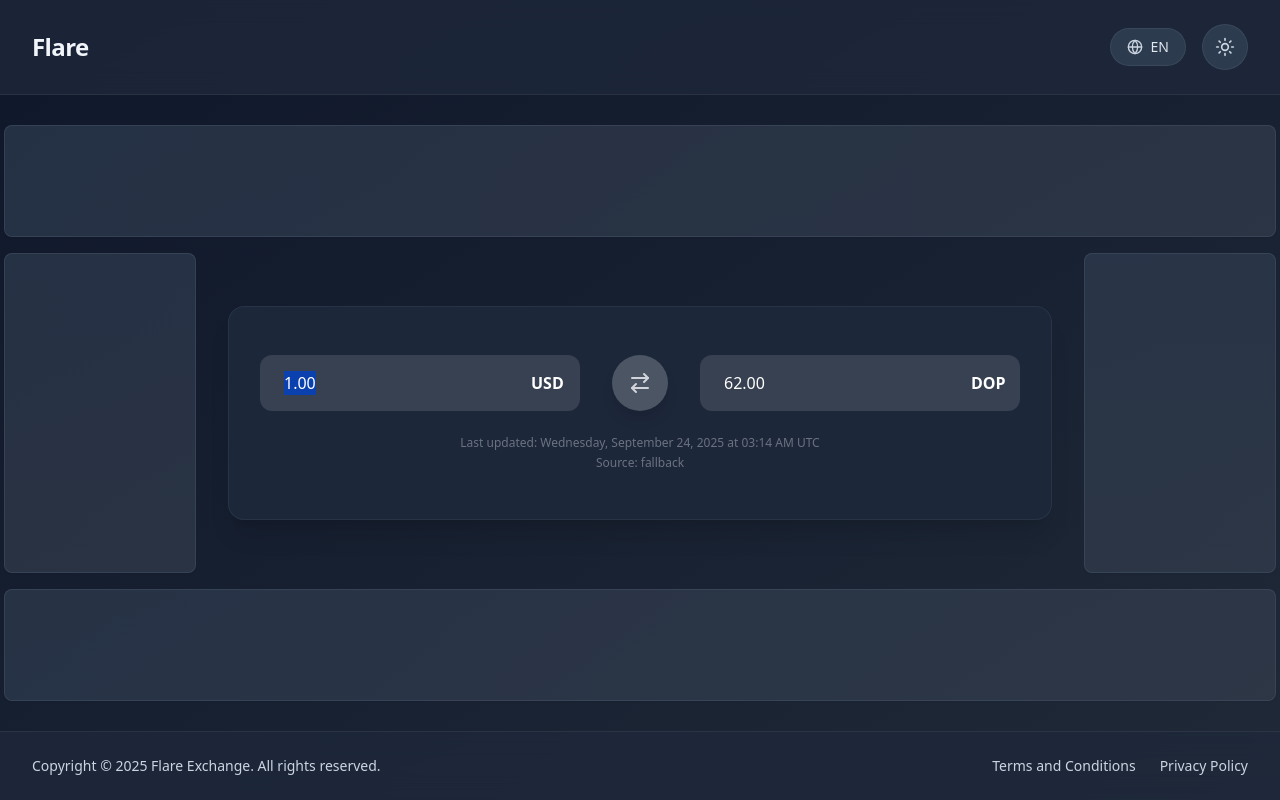
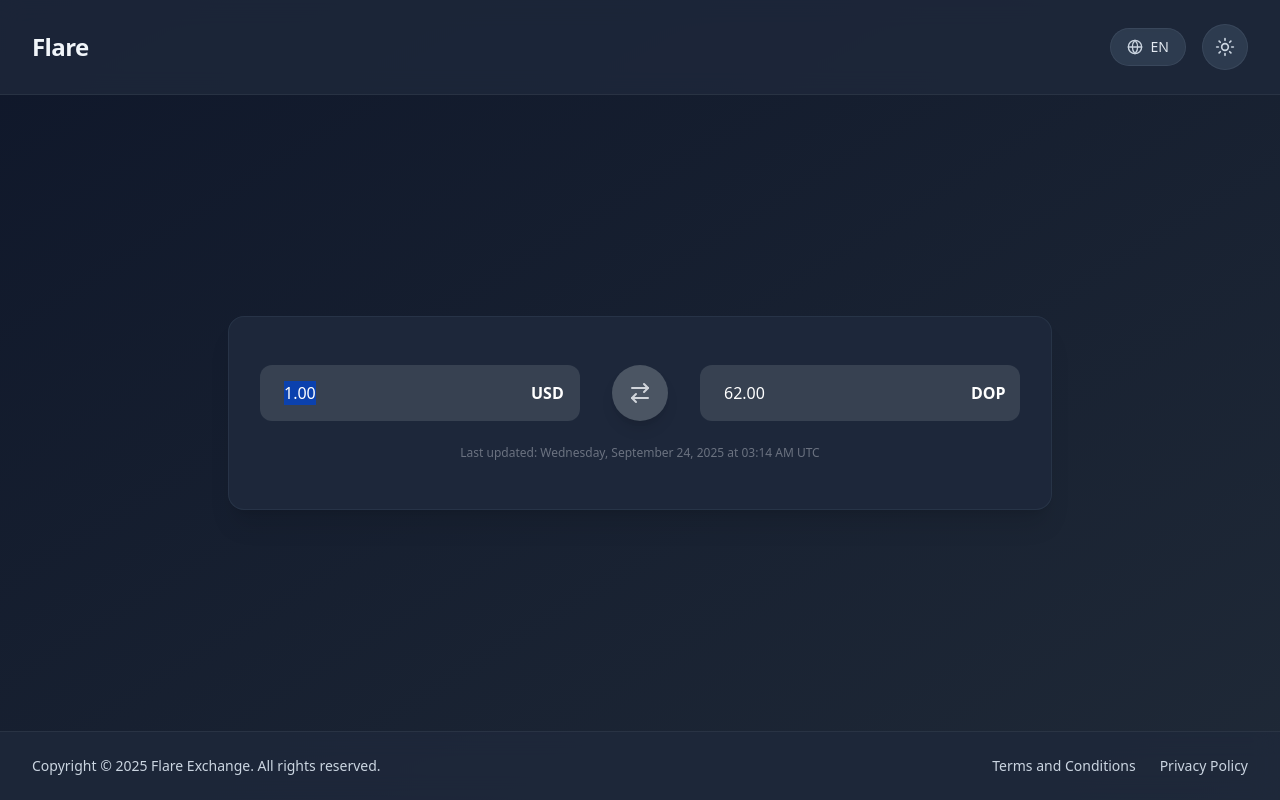
Before and after one commit to sherlingdev/flare, a Next.js app: page / in a window 1280 px wide. Built offline with nearby package versions, Linux system fonts and the light colour scheme; no server answers.

Commit message:
Make ad spaces completely transparent and remove source text from scraping

```diff
--- a/src/app/page.tsx
+++ b/src/app/page.tsx
@@ -293,11 +293,6 @@ export default function Home() {
                   <p className="text-xs text-gray-400 dark:text-gray-500">
                     {t.lastUpdated} {lastUpdated || t.loading}
                   </p>
-                  {source && (
-                    <p className="text-xs text-gray-400 dark:text-gray-500 mt-1">
-                      Source: {source}
-                    </p>
-                  )}
                   {rateError && (
                     <p className="text-xs text-red-400 dark:text-red-500 mt-1">
                       Rate error: {rateError}
--- a/src/components/AdBanner.tsx
+++ b/src/components/AdBanner.tsx
@@ -11,7 +11,7 @@ export default function AdBanner({ className = '', position = 'top' }: AdBannerP
     const adSlot = position === 'top' ? '6460980142' : '8428667939';
 
     return (
-        <div className={`w-full h-32 md:h-28 ${className} bg-gradient-to-r from-slate-200/60 to-gray-200/60 dark:from-slate-700/60 dark:to-gray-700/60 rounded-lg border border-slate-300/50 dark:border-slate-600/50 shadow-sm`}>
+        <div className={`w-full h-32 md:h-28 ${className} bg-transparent`}>
             <AdSense
                 adSlot={adSlot}
                 adFormat="horizontal"
--- a/src/components/AdSidebar.tsx
+++ b/src/components/AdSidebar.tsx
@@ -11,7 +11,7 @@ export default function AdSidebar({ className = '', position = 'left' }: AdSideb
     const adSlot = position === 'left' ? '6540871197' : '5227789522';
 
     return (
-        <div className={`w-48 h-80 ${className} bg-gradient-to-b from-slate-200/60 to-gray-200/60 dark:from-slate-700/60 dark:to-gray-700/60 rounded-lg border border-slate-300/50 dark:border-slate-600/50 shadow-sm`}>
+        <div className={`w-48 h-80 ${className} bg-transparent`}>
             <AdSense
                 adSlot={adSlot}
                 adFormat="vertical"
```
